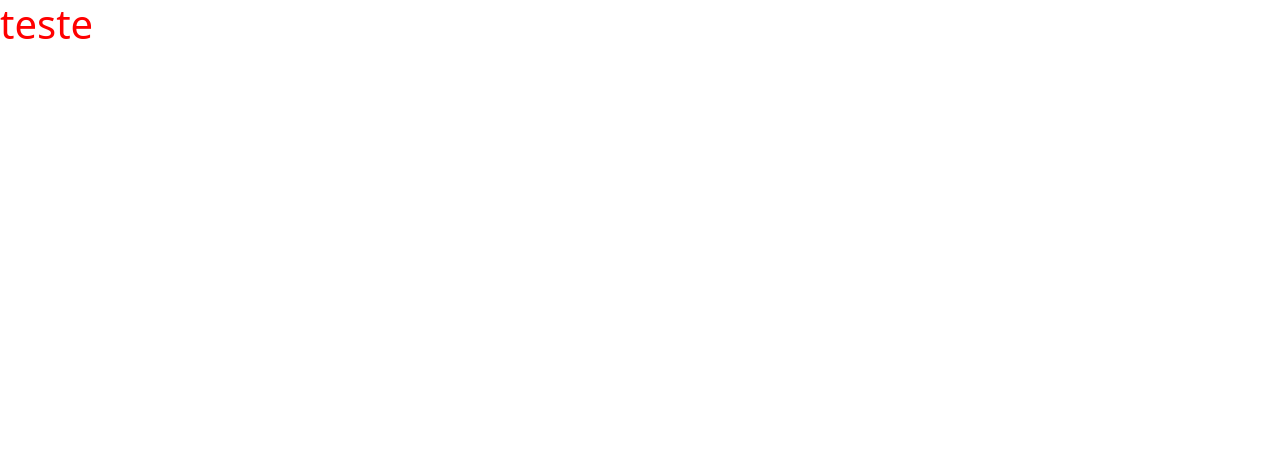
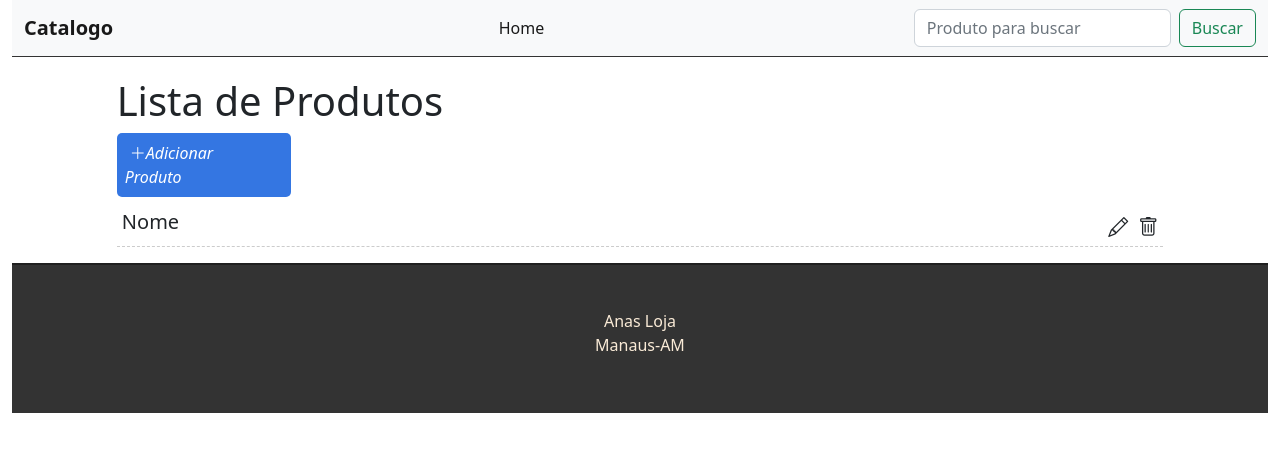
Before and after one commit to danrleygldn/CatalogoDigital-Django, a Django app: page / in a window 1280 px wide. Before the commit the part shown is almost empty. Shown: the top 452 px of the page. Run offline with Django 4.2, Linux system fonts and the light colour scheme; some libraries are stand-ins or nearby versions.

Commit message:
editando a parte administrativa

```diff
--- a/produtos/static/css/styles.css
+++ b/produtos/static/css/styles.css
@@ -1,3 +1,83 @@
-h1 {
-    color: red;
+.container-fluid{
+    padding: 0;
 }
+
+/* Navbar */
+
+.navbar {
+    border-bottom: 1px solid #333;
+    margin-bottom: 20px;
+}
+
+.navbar-nav {
+    margin: auto;
+}
+
+.navbar-brand {
+    font-weight: bold;
+}
+
+.navbar-light .navbar-nav a.nav-link {
+    color: #333;
+    letter-spacing: 1px;
+}
+
+/*Botao adicionar*/
+
+.add-div{
+    background-color: #3476e2;
+    cursor: pointer;
+    display: block;
+    color: aliceblue;
+    padding: 8px;
+    border-radius: 5px;
+    margin-right: 25px;
+}
+
+.bi.bi-plus-lg{
+    color: #FFF;
+    margin-right: 10px;
+    margin-left: 5px;
+}
+
+/* Lista de Produtos */
+
+.list-div{
+    padding: 0;
+}
+
+.produto-list{
+    padding-left: 0;
+}
+
+.item-produto {
+    list-style: none;
+    font-size: 20px;
+    height: 50px;
+    padding-top: 10px;
+    border-bottom: 1px dashed #ccc;
+}
+
+
+.bi.bi-pencil, .bi.bi-trash{
+    cursor: pointer;
+    margin: 5px;
+    font-size: 20px;
+    float: right;
+}
+
+/* Rodapé */
+
+footer {
+
+    background-color: #333;
+    height: 150px;
+    border-top: 2px solid #202020;
+}
+
+footer p {
+    color: antiquewhite;
+    text-align: center;
+    top: 30%;
+    position: relative;
+}
--- a/produtos/templates/produtos/list.html
+++ b/produtos/templates/produtos/list.html
@@ -6,11 +6,61 @@
     <meta http-equiv="X-UA-Compatible" content="IE=edge">
     <meta name="viewport" content="width=device-width, initial-scale=1.0">
     <title>Área Administrativa</title>
+    <link rel="stylesheet" href="{% static 'css/styles.css' %}">
     <link rel="stylesheet" href="{% static 'css/bootstrap.min.css' %}">
-    <link rel="stylesheet" href="{% static 'css/styles.css' %}">
+    <link rel="stylesheet" href="https://cdn.jsdelivr.net/npm/bootstrap-icons@1.9.1/font/bootstrap-icons.css">
 </head>
 <body>
-    <h1>teste</h1>
+    <div class="container-fluid">
+        <nav class="navbar navbar-expand-lg bg-light">
+            <div class="container-fluid">
+              <a class="navbar-brand" href="#">Catalogo</a>
+              <button class="navbar-toggler" type="button" data-bs-toggle="collapse" data-bs-target="#navbarSupportedContent" aria-controls="navbarSupportedContent" aria-expanded="false" aria-label="Toggle navigation">
+                <span class="navbar-toggler-icon"></span>
+              </button>
+              <div class="collapse navbar-collapse" id="navbarSupportedContent">
+                <ul class="navbar-nav me-auto mb-2 mb-lg-0">
+                  <li class="nav-item">
+                    <a class="nav-link active" aria-current="page" href="#">Home</a>
+                  </li>
+                </ul>
+                <form class="d-flex" role="search">
+                  <input class="form-control me-2" id="search" type="search" placeholder="Produto para buscar" aria-label="Search">
+                  <button class="btn btn-outline-success" type="submit">Buscar</button>
+                </form>
+              </div>
+            </div>
+          </nav>
+
+        <div class="offset-1 col-10 list-div">
+            <h1>Lista de Produtos</h1>
+            <div class="col-2 add-div">
+                <i class="bi bi-plus-lg">Adicionar Produto</i>
+            </div>
+            <ul class="produto-list">
+                <li class="item-produto">
+                    <span> <img src="" alt=""></span>
+                    <span>Nome</span>
+                    <span><i class="bi bi-trash"></i></span>
+                    <span><i class="bi bi-pencil"></i></span>
+
+                </li>
+            </ul>
+        </div>
+
+        <footer>
+            <p>Anas Loja
+                <br>
+                Manaus-AM
+            </p>
+            <div class="redes">
+                <a href="" class="instagram"></a>
+                <a href="" class="whatsapp"></a>
+
+            </div>
+        </footer>
+    </div>
+
 
 
     <script src="{% static 'js/bootstrap.bundle.min.js' %}"></script>
--- a/produtos/urls.py
+++ b/produtos/urls.py
@@ -3,6 +3,5 @@ from django.urls import path
 from . import views
 
 urlpatterns = [
-        path('produtos/', views.produtosLoja ),
         path('', views.listaProdutos, name='lista-produtos')
 ]
```
